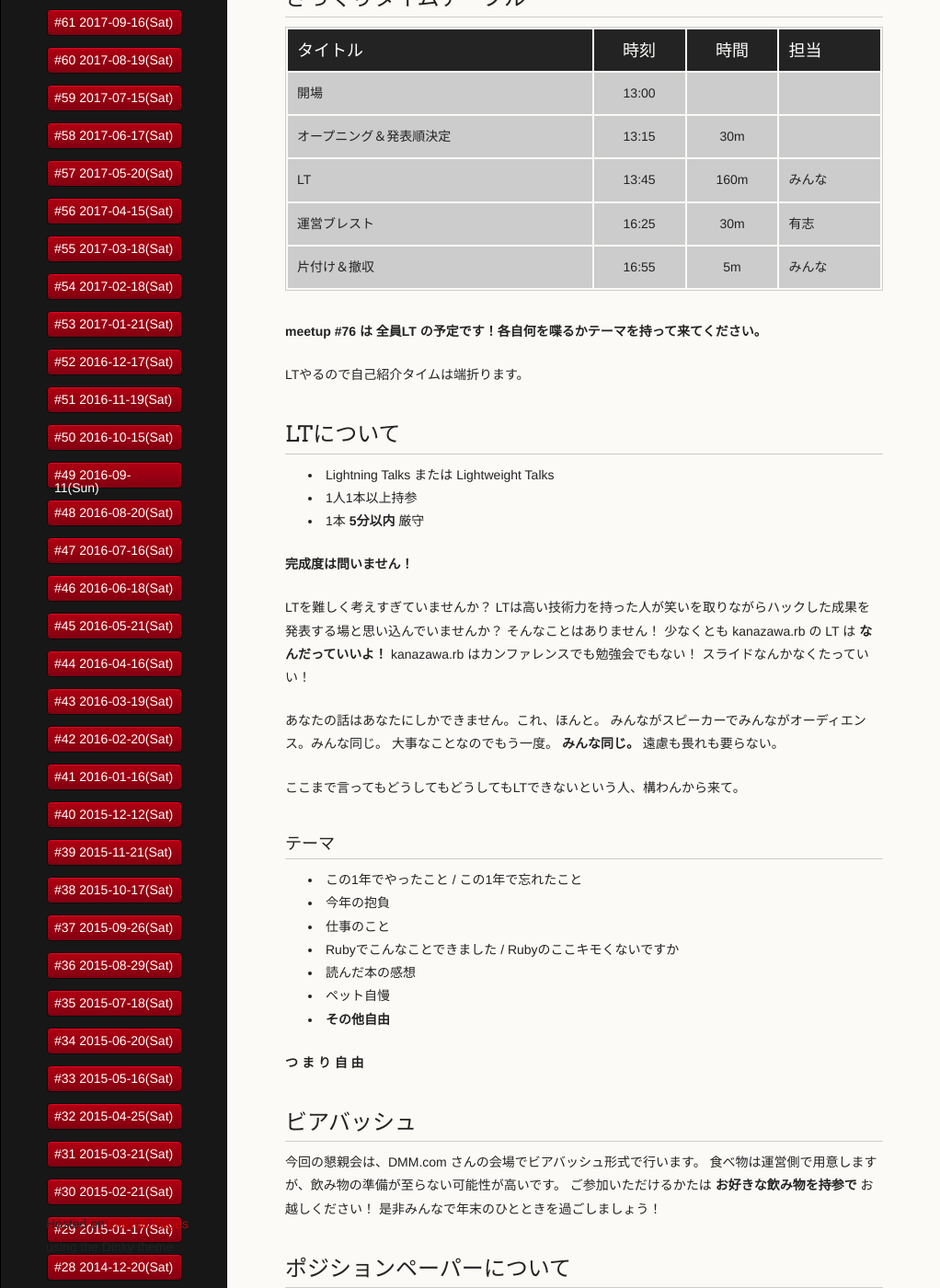
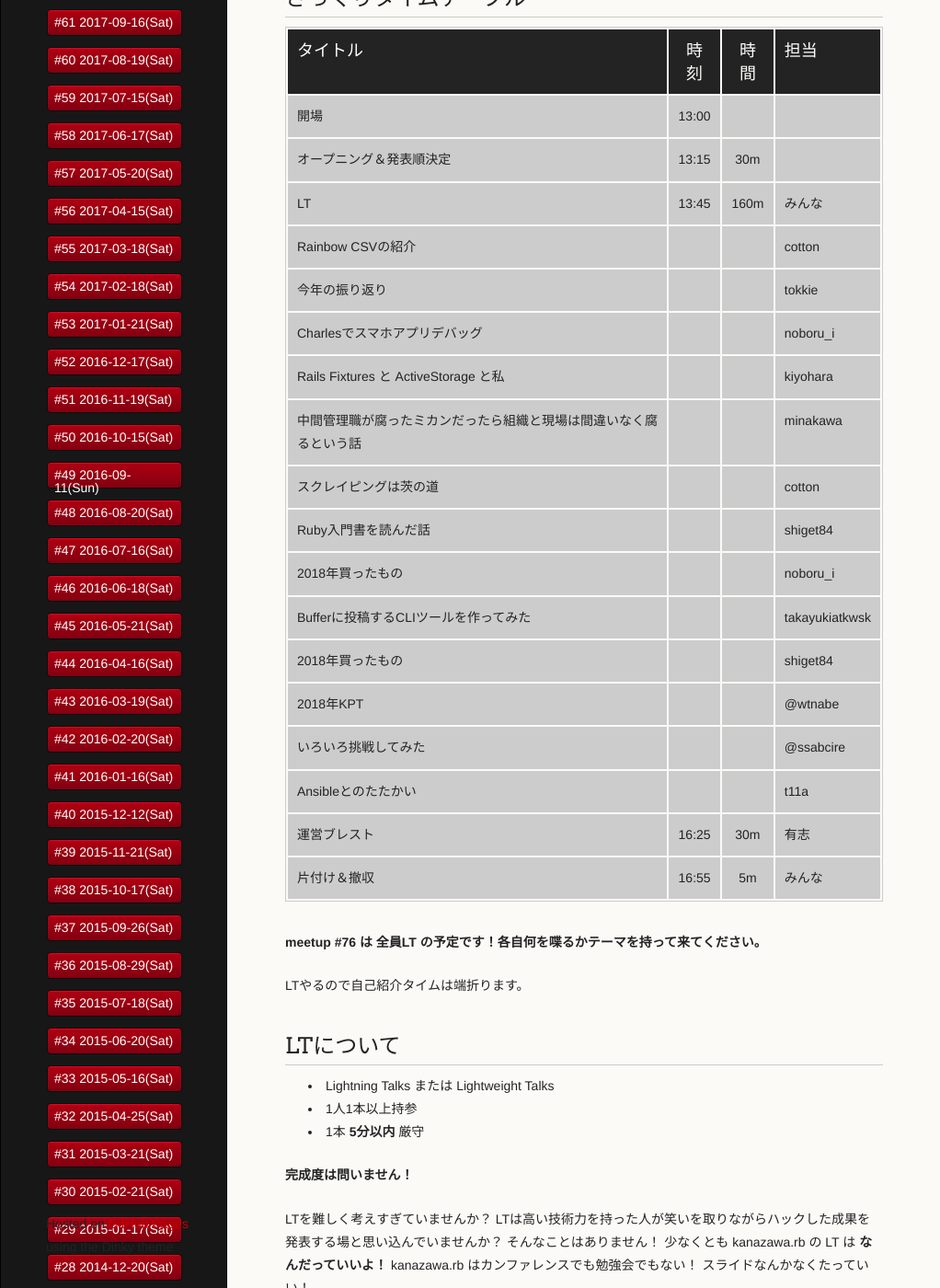
Before and after one commit to kanazawarb/meetup, a Jekyll site: the page built from 76/index.md, in a window 1280 px wide and 1400 px high, scrolled down 821 px. Shown: the whole window at 92% size, without its empty margins (0-1022 px from the left). Built offline with Jekyll 4.4.1, drawn with Linux system fonts in a browser that asks for light colours; a script that is not in the unit is left out.

Commit message:
厳正な shuffle 後の演目を追加

```diff
--- a/76/index.md
+++ b/76/index.md
@@ -49,9 +49,21 @@ Twitter 上で表明してもらえると助かります。
 | 開場                              | 13:00 |      |                                                         |
 | オープニング＆発表順決定          | 13:15 | 30m  |                                                         |
 | LT                                | 13:45 | 160m | みんな                                                  |
+| Rainbow CSVの紹介                 |       |      | cotton                                                  |
+| 今年の振り返り                    |       |      | tokkie                                                  |
+| Charlesでスマホアプリデバッグ     |       |      | noboru_i                                                |
+| Rails Fixtures と ActiveStorage と私 |     |       | kiyohara                                              |
+| 中間管理職が腐ったミカンだったら組織と現場は間違いなく腐るという話 |  |  | minakawa                        |
+| スクレイピングは茨の道            |       |      | cotton                                                  |
+| Ruby入門書を読んだ話              |       |      | shiget84                                                |
+| 2018年買ったもの                  |       |      | noboru_i                                                |
+| Bufferに投稿するCLIツールを作ってみた |   |      | takayukiatkwsk                                          |
+| 2018年買ったもの                  |       |      | shiget84                                                |
+| 2018年KPT                         |       |      | @wtnabe                                                 |
+| いろいろ挑戦してみた              |       |      | @ssabcire                                               |
+| Ansibleとのたたかい               |       |      | t11a                                                    |
 | 運営ブレスト                      | 16:25 | 30m  | 有志                                                    |
 | 片付け＆撤収                      | 16:55 | 5m   | みんな                                                  |
-
 
 **meetup #76 は 全員LT の予定です！各自何を喋るかテーマを持って来てください。**
 
```
